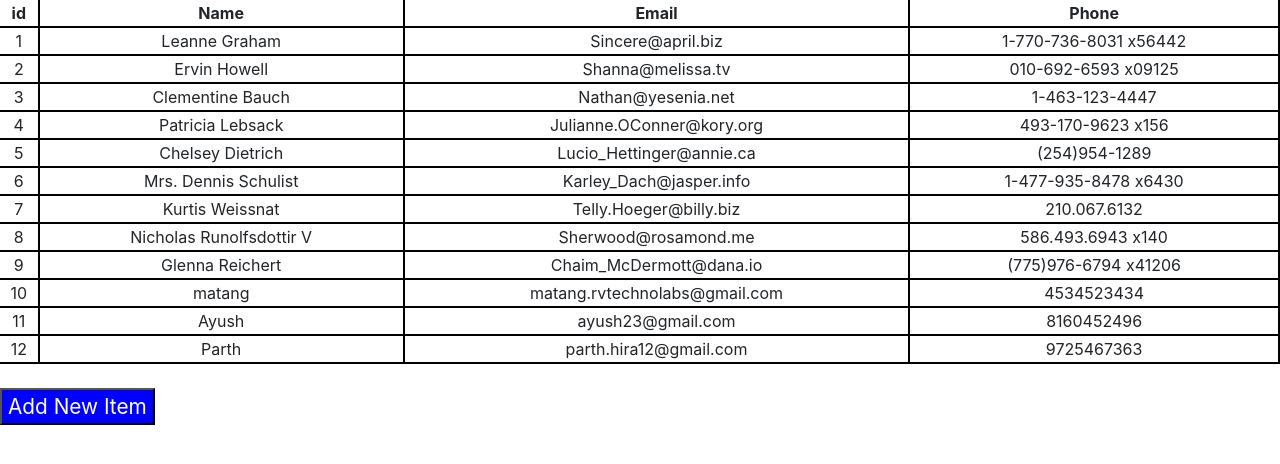
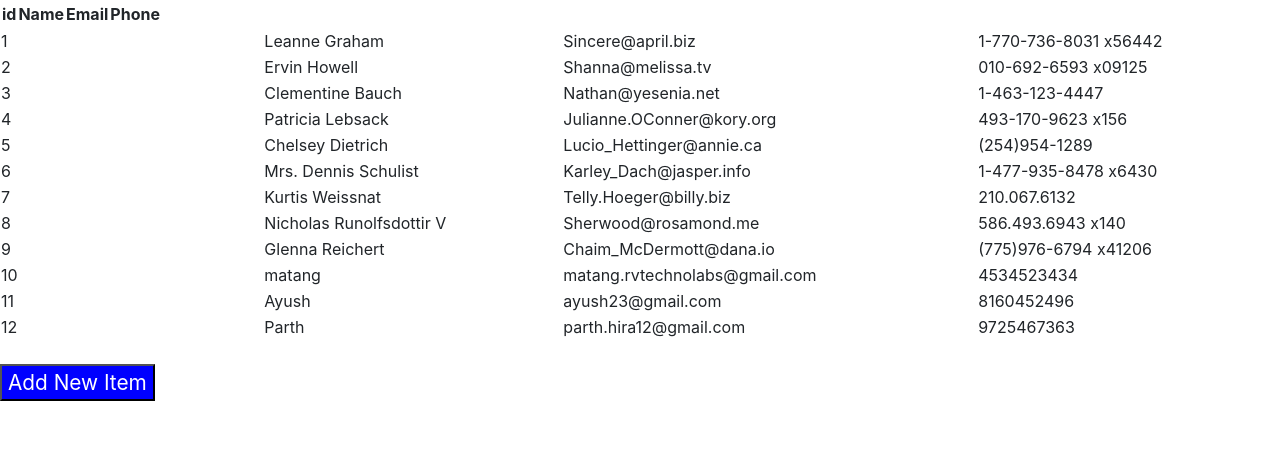
Before and after one commit to MatangHirapara/Roller-Box, a React (Create React App) app: page / in a window 1280 px wide. Shown: the top 464 px of the page. Built offline with nearby package versions, Linux system fonts and the light colour scheme; data requests are answered from the project's data file.

Commit message:
changes: old change

```diff
--- a/src/Demo.js
+++ b/src/Demo.js
@@ -1,6 +1,5 @@
 import React, { useEffect, useState } from 'react'
 import { useNavigate } from 'react-router-dom'
-import "./demo.css"
 
 const Demo = () => {
   const navigate = useNavigate();
@@ -22,12 +21,12 @@ const Demo = () => {
     <>
       <div>
         <table style={{width: "100%"}}>
-          <tr>
-            <th>id</th>
-            <th>Name</th>
-            <th>Email</th>
-            <th>Phone</th>
-          </tr>
+          <th>
+            <td>id</td>
+            <td>Name</td>
+            <td>Email</td>
+            <td>Phone</td>
+          </th>
           {users.map((user) => {
             return (
               <tr>
```
